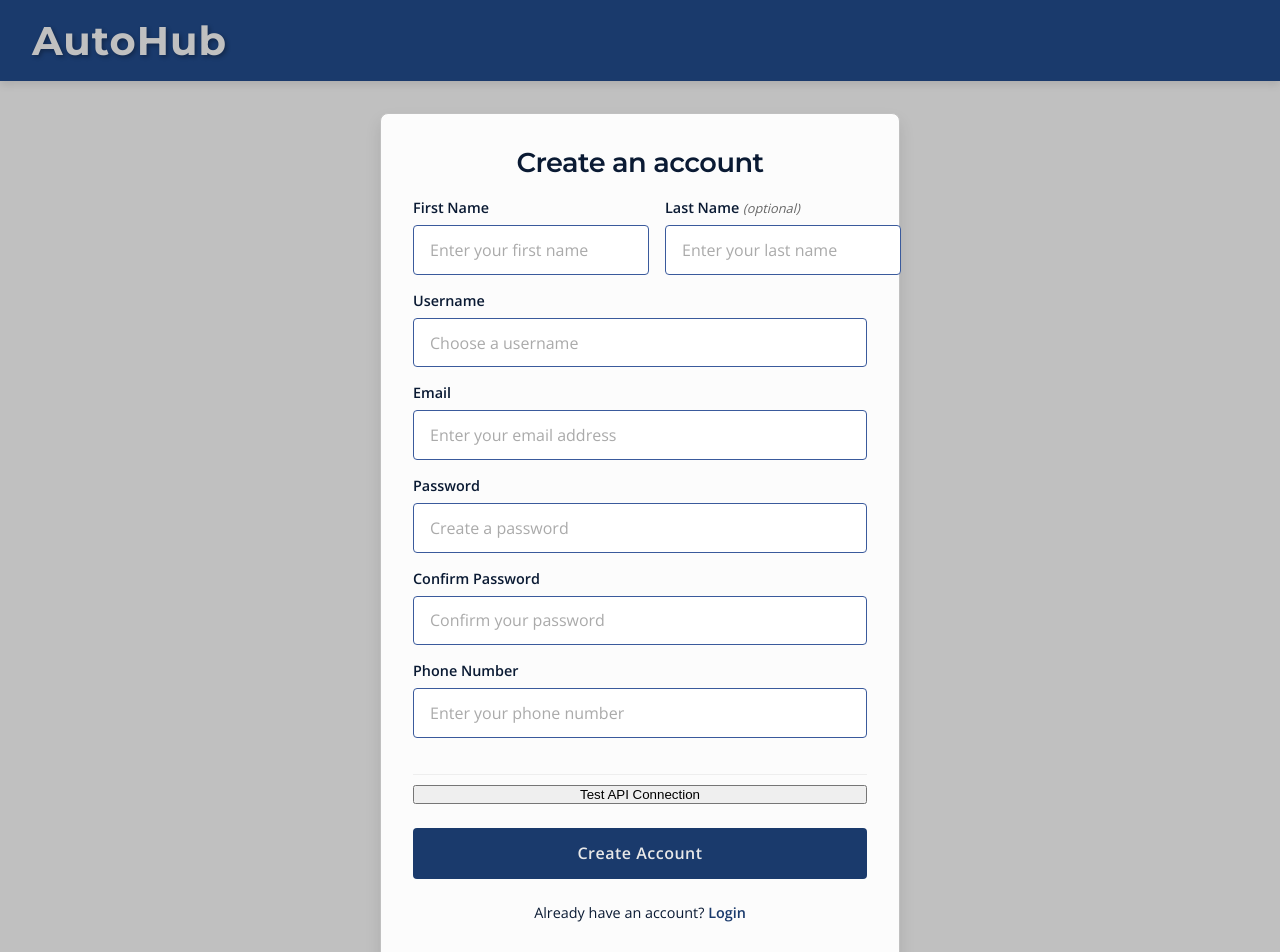
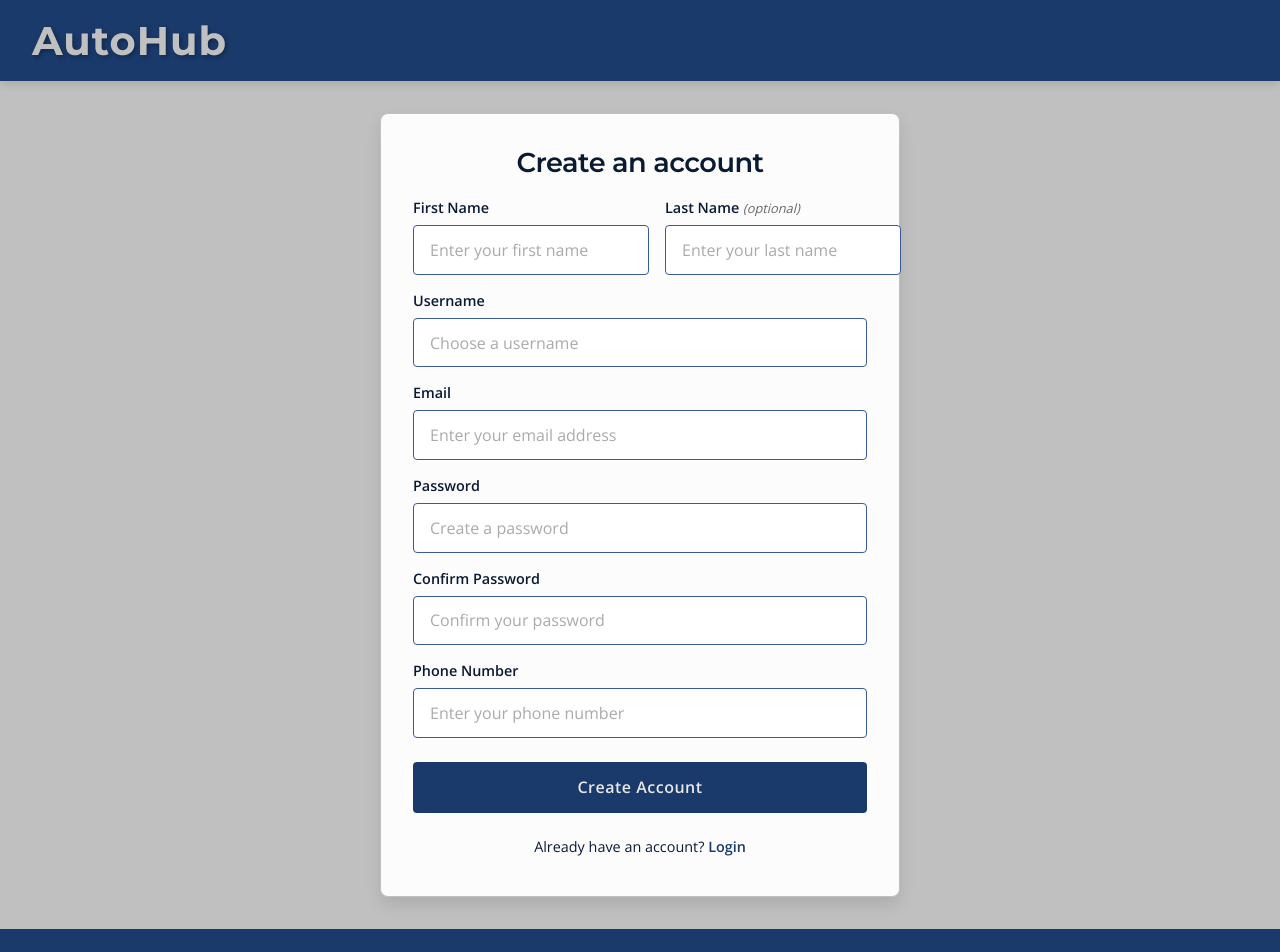
Before and after one commit to icaka0/Autohub, a React (Vite) app in the folder autohub/src/main/frontend/: page /register in a window 1280 px wide. Shown: the top 952 px of the page. Built offline with nearby package versions, Linux system fonts and the light colour scheme; no server answers.

Commit message:
Remove test API endpoints and fix registration functionality

```diff
--- a/autohub/src/main/frontend/src/pages/register/Register.jsx
+++ b/autohub/src/main/frontend/src/pages/register/Register.jsx
@@ -248,36 +248,6 @@ const Register = () => {
               />
               {errors.phoneNumber && <span className="field-error">{errors.phoneNumber}</span>}
             </div>
-            {/*11111111111111111111111111111111111111111111111111 */}
-            <div className="form-group" style={{marginTop: '20px', borderTop: '1px solid #eee', paddingTop: '10px'}}>
-
-            <button
-  type="button"
-  onClick={async () => {
-    try {
-      console.log('Testing API connection...');
-      // Try this simpler endpoint first
-      const resp = await fetch('http://localhost:8080/api/test', {
-        method: 'GET'
-      });
-      console.log('Basic API test status:', resp.status);
-
-      // If that works, try the auth test endpoint
-      const authResp = await fetch('http://localhost:8080/api/auth/test', {
-        method: 'GET'
-      });
-      console.log('Auth API test status:', authResp.status);
-
-      const data = await authResp.json();
-      console.log('Auth test response:', data);
-    } catch (err) {
-      console.error('API test failed:', err);
-    }
-  }}
->
-  Test API Connection
-</button>
-            </div>
             <button
               type="submit"
               className="btn btn-primary"
--- a/autohub/src/main/frontend/src/services/api.js
+++ b/autohub/src/main/frontend/src/services/api.js
@@ -6,7 +6,8 @@
  * @returns {Promise<Response>} The fetch response object
  */
 export const loginUser = async (credentials) => {
-
+  try {
+    console.log('Sending login request to:', 'http://localhost:8080/login');
 
     const response = await fetch(`http://localhost:8080/login`, {
       method: 'POST',
@@ -21,6 +22,10 @@ export const loginUser = async (credentials) => {
 
     console.log('Login response status:', response.status);
     return response;
+  } catch (error) {
+    console.error('Login fetch error:', error);
+    throw error;
+  }
 };
 
 /**
@@ -32,6 +37,7 @@ export const loginUser = async (credentials) => {
  * @param {string} userData.email - User's email address
  * @param {string} userData.password - User's password
  * @param {string} userData.confirmPassword - Password confirmation
+ * @param {string} userData.phoneNumber - User's phone number
  * @returns {Promise<Response>} The fetch response object
  */
 export const registerUser = async (userData) => {
```
Lines whose indentation alone changed are shown as unchanged.
